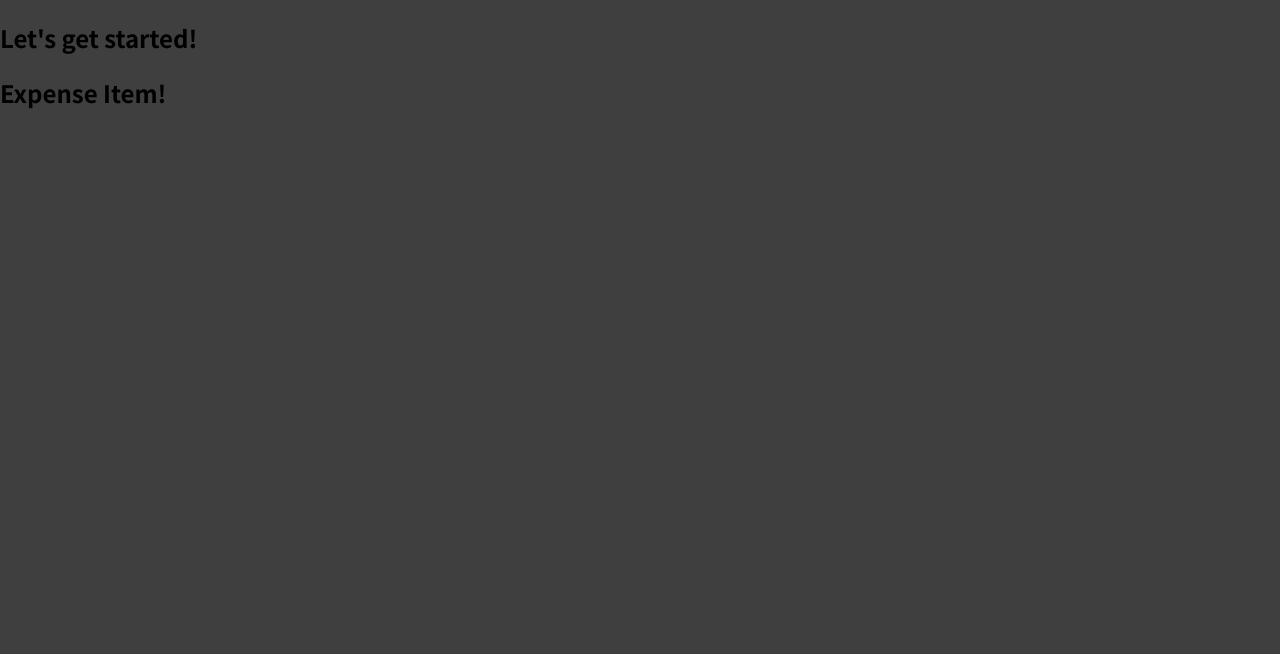
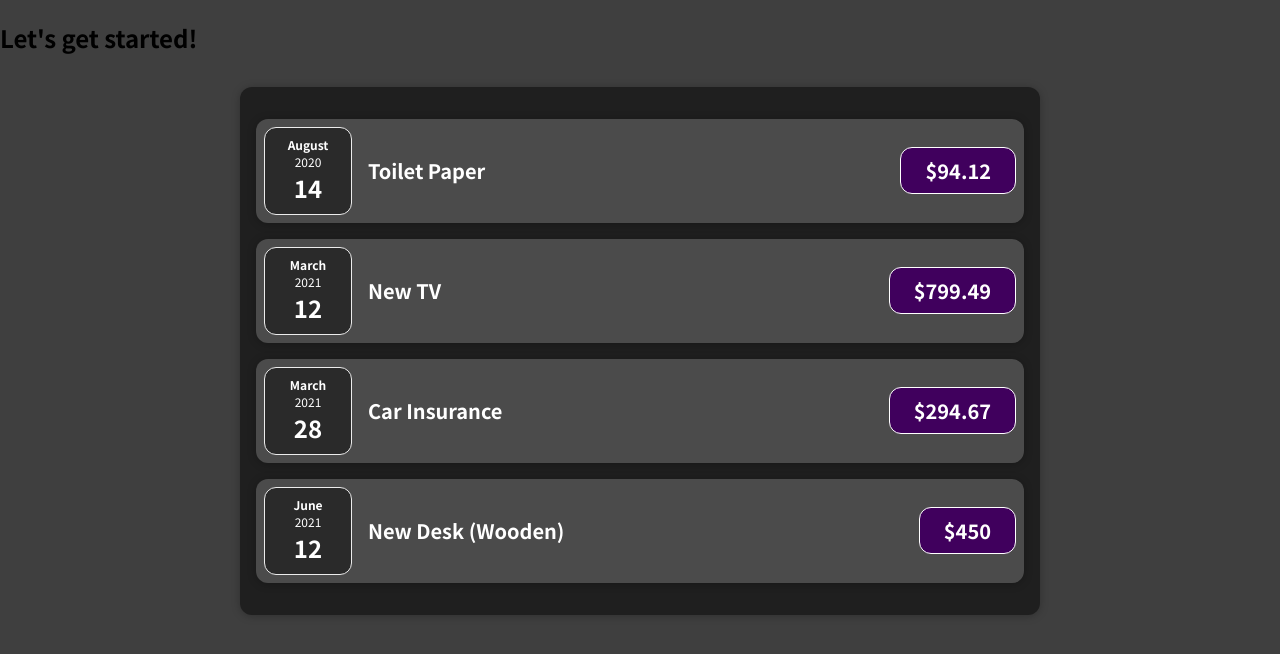
Before and after one commit to Riverbh/Udemy-React-Components, a React (Create React App) app: page / in a window 1280 px wide. Shown: the top 654 px of the page. Built offline with nearby package versions, Linux system fonts and the light colour scheme.

Commit message:
added more knowledge to components

```diff
--- a/src/App.js
+++ b/src/App.js
@@ -1,10 +1,32 @@
-import ExpenseItem from "./component/expenceItem";
+import Expenses from "./component/expenses";
 
 function App() {
+  const expenses = [
+    {
+      id: 'e1',
+      title: 'Toilet Paper',
+      amount: 94.12,
+      date: new Date(2020, 7, 14),
+    },
+    { id: 'e2', title: 'New TV', amount: 799.49, date: new Date(2021, 2, 12) },
+    {
+      id: 'e3',
+      title: 'Car Insurance',
+      amount: 294.67,
+      date: new Date(2021, 2, 28),
+    },
+    {
+      id: 'e4',
+      title: 'New Desk (Wooden)',
+      amount: 450,
+      date: new Date(2021, 5, 12),
+    },
+  ];
+
   return (
     <div>
       <h2>Let's get started!</h2>
-      <ExpenseItem></ExpenseItem>
+      <Expenses items={expenses}/>
     </div>
   );
 }
--- /dev/null
+++ b/src/component/Card.css
@@ -0,0 +1,4 @@
+.card {
+    border-radius: 12px;
+    box-shadow: 0 1px 8px rgba(0, 0, 0, 0.25);
+}
--- /dev/null
+++ b/src/component/Card.jsx
@@ -0,0 +1,10 @@
+import './Card.css'
+
+const Card = (props) => {
+    const classes = 'card ' + props.className
+    return (
+        <div className={classes}>{props.children}</div>
+    )
+}
+
+export default Card
--- /dev/null
+++ b/src/component/expenceDate.jsx
@@ -0,0 +1,17 @@
+import './expenseDate.css'
+
+const ExpenseDate = (props) => {
+    const month = props.date.toLocaleString('en-US', { month: 'long'})
+    const day = props.date.toLocaleString('en-US', { day: '2-digit'})
+    const year = props.date.getFullYear()
+
+    return (
+        <div className='expense-date'>
+                <div className='expense-date__month'>{month}</div>
+                <div className='expense-date__year'>{year}</div>
+                <div className='expense-date__day'>{day}</div>
+            </div>
+    )
+}
+
+export default ExpenseDate
--- /dev/null
+++ b/src/component/expenceItem.css
@@ -0,0 +1,54 @@
+.expense-item {
+    display: flex;
+    justify-content: space-between;
+    align-items: center;
+    padding: 0.5rem;
+    margin: 1rem 0;
+    background-color: #4b4b4b;
+  }
+
+  .expense-item__description {
+    display: flex;
+    flex-direction: column;
+    gap: 1rem;
+    align-items: flex-end;
+    flex-flow: column-reverse;
+    justify-content: flex-start;
+    flex: 1;
+  }
+
+  .expense-item h2 {
+    color: #3a3a3a;
+    font-size: 1rem;
+    flex: 1;
+    margin: 0 1rem;
+    color: white;
+  }
+
+  .expense-item__price {
+    font-size: 1rem;
+    font-weight: bold;
+    color: white;
+    background-color: #40005d;
+    border: 1px solid white;
+    padding: 0.5rem;
+    border-radius: 12px;
+  }
+
+  @media (min-width: 580px) {
+    .expense-item__description {
+      flex-direction: row;
+      align-items: center;
+      justify-content: flex-start;
+      flex: 1;
+    }
+
+    .expense-item__description h2 {
+      font-size: 1.25rem;
+    }
+
+    .expense-item__price {
+      font-size: 1.25rem;
+      padding: 0.5rem 1.5rem;
+    }
+  }
--- a/src/component/expenceItem.js
+++ /dev/null
@@ -1,5 +0,0 @@
-const ExpenseItem = () => {
-    return <h2>Expense Item!</h2>
-}
-
-export default  ExpenseItem;
--- /dev/null
+++ b/src/component/expenceItem.jsx
@@ -0,0 +1,19 @@
+import ExpenseDate from './expenceDate';
+import './expenceItem.css'
+import Card from './Card';
+
+
+const ExpenseItem = (props) => {
+
+    return (
+        <Card className='expense-item'>
+            <ExpenseDate date={props.date}/>
+            <div className='expense-item__description'>
+                <h2>{props.title}</h2>
+                <div className='expense-item__price'>${props.amount}</div>
+            </div>
+        </Card>
+    )
+}
+
+export default  ExpenseItem;
--- /dev/null
+++ b/src/component/expenseDate.css
@@ -0,0 +1,26 @@
+.expense-date {
+    display: flex;
+    flex-direction: column;
+    width: 5.5rem;
+    height: 5.5rem;
+    border: 1px solid #ececec;
+    background-color: #2a2a2a;
+    color: white;
+    border-radius: 12px;
+    align-items: center;
+    justify-content: center;
+  }
+
+  .expense-date__month {
+    font-size: 0.75rem;
+    font-weight: bold;
+  }
+
+  .expense-date__year {
+    font-size: 0.75rem;
+  }
+
+  .expense-date__day {
+    font-size: 1.5rem;
+    font-weight: bold;
+  }
--- /dev/null
+++ b/src/component/expenses.css
@@ -0,0 +1,8 @@
+.expenses {
+    padding: 1rem;
+    background-color: rgb(31, 31, 31);
+    margin: 2rem auto;
+    width: 50rem;
+    max-width: 95%;
+
+  }
--- /dev/null
+++ b/src/component/expenses.jsx
@@ -0,0 +1,33 @@
+
+import ExpenseItem from './expenceItem';
+import Card from './Card';
+import './expenses.css'
+
+const Expenses = (props) => {
+    return (
+        <Card className='expenses'>
+          <ExpenseItem
+          title={props.items[0].title}
+          amount={props.items[0].amount}
+          date={props.items[0].date}
+          />
+          <ExpenseItem
+          title={props.items[1].title}
+          amount={props.items[1].amount}
+          date={props.items[1].date}
+          />
+          <ExpenseItem
+          title={props.items[2].title}
+          amount={props.items[2].amount}
+          date={props.items[2].date}
+          />
+          <ExpenseItem
+          title={props.items[3].title}
+          amount={props.items[3].amount}
+          date={props.items[3].date}
+          />
+        </Card>
+      );
+}
+
+export default Expenses
```
